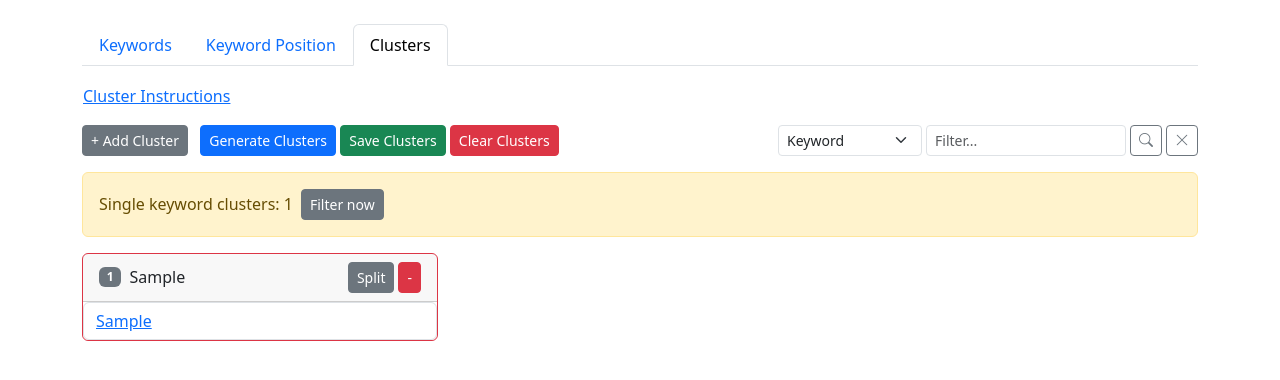
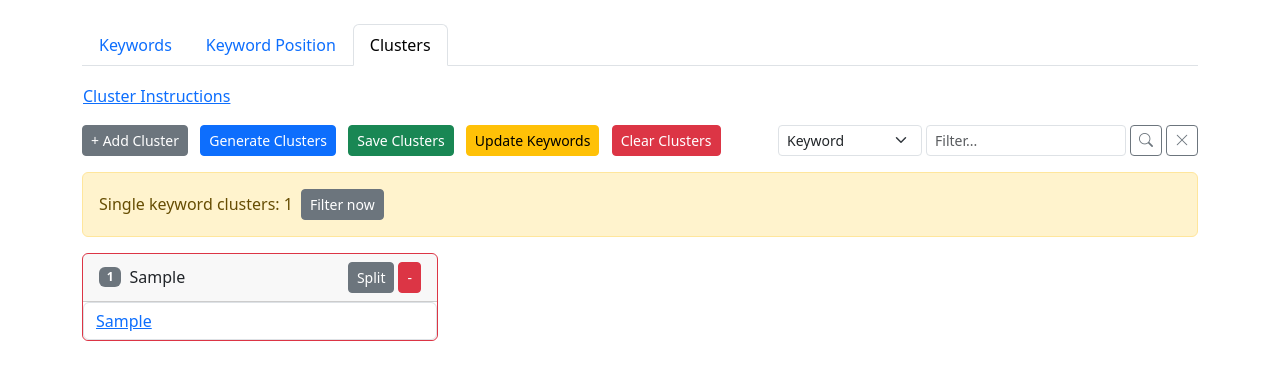
Before and after one commit to greenmindagency/tools, a PHP site: the page made by seo-platform/clusters.php in a window 1280 px wide. Shown: the part 161-541 px from the top of the page. Run offline with PHP 8.4, Linux system fonts and the light colour scheme; the visitor is signed in with stand-in values (Sample User, id 1); tables that the repository leaves empty or names only in its code hold one stand-in row (values such as "Sample post").

Commit message:
Introduced a hidden keyword form and server-side logic so clusters can accept new keywords or updated volume/form values directly from the page  Added an “Update Keywords” button plus JavaScript toggler to show or hide the form on demand

```diff
--- a/seo-platform/clusters.php
+++ b/seo-platform/clusters.php
@@ -279,6 +279,85 @@ include 'header.php';
   <li class="nav-item"><a class="nav-link" href="positions.php?client_id=<?= $client_id ?>&slug=<?= $slug ?>">Keyword Position</a></li>
   <li class="nav-item"><a class="nav-link active" href="clusters.php?client_id=<?= $client_id ?>&slug=<?= $slug ?>">Clusters</a></li>
 </ul>
+<!-- Add Keyword Form -->
+<form method="POST" id="addKeywordsForm" class="mb-4" style="display:none;">
+    <textarea name="keywords" class="form-control" placeholder="Paste keywords with optional volume and form" rows="6"></textarea>
+    <button type="submit" name="add_keywords" class="btn btn-primary btn-sm mt-2">Add Keywords</button>
+</form>
+
+<?php
+if (isset($_POST['add_keywords'])) {
+    $convertVolume = function(string $vol): string {
+        $v = trim($vol);
+        if ($v === '') return '';
+        $v = str_replace([',', '–'], ['', '-'], $v);
+        $key = preg_replace('/\s+/', '', $v);
+        $map = [
+            '1M-10M'   => 5000000,
+            '100K-1M'  => 500000,
+            '10K-100K' => 50000,
+            '1K-10K'   => 5000,
+            '100-1K'   => 500,
+            '10-100'   => 50,
+        ];
+        if (isset($map[$key])) {
+            return (string)$map[$key];
+        }
+        if (preg_match('/^(\d+(?:\.\d+)?)([KM]?)$/i', $key, $m)) {
+            $num = (float)$m[1];
+            $suffix = strtoupper($m[2]);
+            if ($suffix === 'K') $num *= 1000;
+            elseif ($suffix === 'M') $num *= 1000000;
+            return (string)(int)$num;
+        }
+        return $v;
+    };
+    $text = trim($_POST['keywords']);
+    $lines = preg_split('/\r\n|\n|\r/', $text);
+    $lines = array_values(array_filter(array_map('trim', $lines), 'strlen'));
+
+    $insert = $pdo->prepare(
+        "INSERT INTO keywords (client_id, keyword, volume, form) VALUES (?, ?, ?, ?)"
+    );
+    $update = $pdo->prepare(
+        "UPDATE keywords SET volume = ?, form = ? WHERE client_id = ? AND keyword = ?"
+    );
+    $entries = [];
+
+    if (!empty($lines) && preg_match('/\d+$/', $lines[0])) {
+        foreach ($lines as $line) {
+            if (preg_match('/^(.*?)\s+(\S+)\s+(\S+)$/', $line, $m)) {
+                $entries[] = [$m[1], $convertVolume($m[2]), $m[3]];
+            } else {
+                $entries[] = [$line, '', ''];
+            }
+        }
+    } else {
+        for ($i = 0; $i < count($lines); $i += 3) {
+            $keyword = $lines[$i] ?? '';
+            $volume  = $lines[$i + 1] ?? '';
+            $form    = $lines[$i + 2] ?? '';
+            if ($keyword !== '') {
+                $entries[] = [$keyword, $convertVolume($volume), $form];
+            }
+        }
+    }
+
+    foreach ($entries as $e) {
+        [$k, $v, $f] = $e;
+        $update->execute([$v, $f, $client_id, $k]);
+        if ($update->rowCount() === 0) {
+            $insert->execute([$client_id, $k, $v, $f]);
+        }
+    }
+    echo "<p>Keywords added.</p>";
+}
+
+$pdo->query("DELETE k1 FROM keywords k1
+JOIN keywords k2 ON k1.keyword = k2.keyword AND k1.id > k2.id
+WHERE k1.client_id = $client_id AND k2.client_id = $client_id");
+updateKeywordStats($pdo, $client_id);
+?>
 <div class="mb-3">
   <button class="btn btn-link p-0" type="button" data-bs-toggle="collapse" data-bs-target="#instructionsBox" aria-expanded="false" aria-controls="instructionsBox">Cluster Instructions</button>
   <div class="collapse" id="instructionsBox">
@@ -293,8 +372,9 @@ Group commercial keywords (like company, agency, services) **together only when
 <div class="mb-3 d-flex justify-content-between">
   <div>
     <button id="addClusterBtn" class="btn btn-secondary btn-sm me-2">+ Add Cluster</button>
-    <button id="generateBtn" class="btn btn-primary btn-sm">Generate Clusters</button>
-    <button id="saveBtn" class="btn btn-success btn-sm" disabled>Save Clusters</button>
+    <button id="generateBtn" class="btn btn-primary btn-sm me-2">Generate Clusters</button>
+    <button id="saveBtn" class="btn btn-success btn-sm me-2" disabled>Save Clusters</button>
+    <button type="button" id="toggleAddForm" class="btn btn-warning btn-sm me-2">Update Keywords</button>
     <button id="clearBtn" class="btn btn-danger btn-sm">Clear Clusters</button>
   </div>
   <form id="clusterFilterForm" method="GET" class="d-flex">
@@ -826,6 +906,15 @@ document.getElementById('clearBtn').addEventListener('click', function() {
       }
     });
 });
+
+document.getElementById('toggleAddForm').addEventListener('click', function() {
+  const form = document.getElementById('addKeywordsForm');
+  if (form.style.display === 'none' || form.style.display === '') {
+    form.style.display = 'block';
+  } else {
+    form.style.display = 'none';
+  }
+});
 </script>
 
 <?php include 'footer.php'; ?>
```
